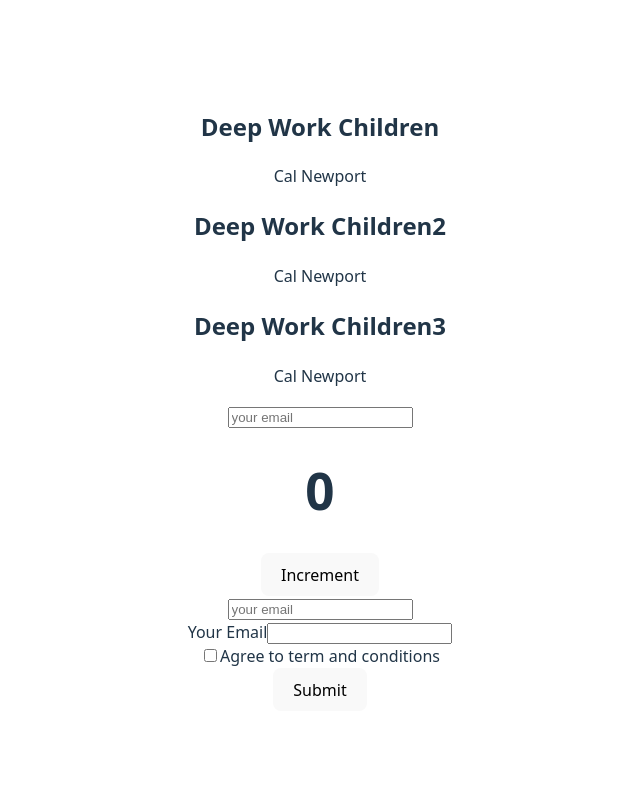
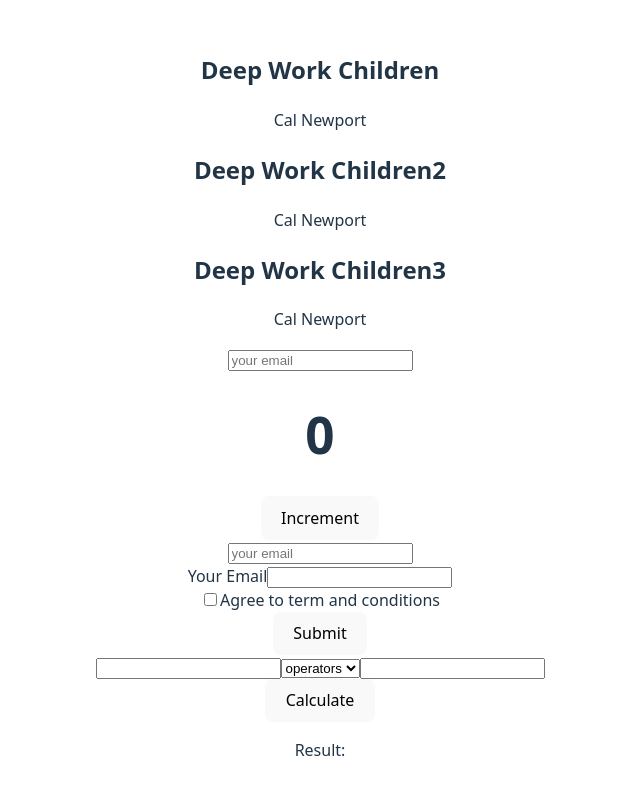
Before and after one commit to YashdeepN/react-key-concepts, a React (Vite) app: page / in a window 1280 px wide. Shown: the top 794 px of the page, without its empty margins (320-960 px from the left). Built offline with nearby package versions, Linux system fonts and the light colour scheme.

Commit message:
calculator working

```diff
--- a/src/App.jsx
+++ b/src/App.jsx
@@ -7,6 +7,7 @@
 import Counter from './components/Counter'
 import TwoWayBinding from './components/TwoWayBinding'
 import NewsLetter from './components/NewsLetter'
+import Calculator from './components/Calculator'
 
 function App() {
   const [outputText, setCount] = useState("Initial Text")
@@ -22,6 +23,8 @@
       <TwoWayBinding />
 
       <NewsLetter />
+
+      <Calculator />
     </>
   )
 }
--- a/src/components/Calculator.jsx
+++ b/src/components/Calculator.jsx
@@ -1,8 +1,54 @@
-import React from 'react'
+import React, { useState } from 'react'
 
 const Calculator = () => {
+
+    const [operands, setOperands] = useState({
+        "firstOperand": null,
+        "secondOperand": null,
+    })
+    const [operator, setOperator] = useState(null)
+    const [result, setResult] = useState(null)
+
+    function handleCalculate() {
+        console.log(operands, operator)
+        const first = parseFloat(operands.firstOperand)
+        const second = parseFloat(operands.secondOperand)
+
+        function calcult(f, s, o) {
+            switch (o) {
+                case "+":
+                    return f + s;
+                case "-":
+                    return f - s;
+                case "*":
+                    return f * s;
+                case "/":
+                    return f / s;
+            }
+            return;
+        }
+        setResult(calcult(first, second, operator))
+    }
+
     return (
-        <div>Calculator</div>
+        <>
+            <input type="number" onChange={(event) => setOperands({ ...operands, firstOperand: event.target.value, })} />
+
+            <select name="operator" id="operator" onChange={event => setOperator(event.target.value)}>
+                <option value="">operators</option>
+                <option value="+">+</option>
+                <option value="-">-</option>
+                <option value="*">*</option>
+                <option value="/">/</option>
+            </select>
+
+            <input type="number" onChange={event => setOperands({ ...operands, secondOperand: event.target.value })} />
+
+            <div><button onClick={handleCalculate}>Calculate</button></div>
+            <div>
+                <p>Result: {result}</p>
+            </div>
+        </>
     )
 }
 
```
